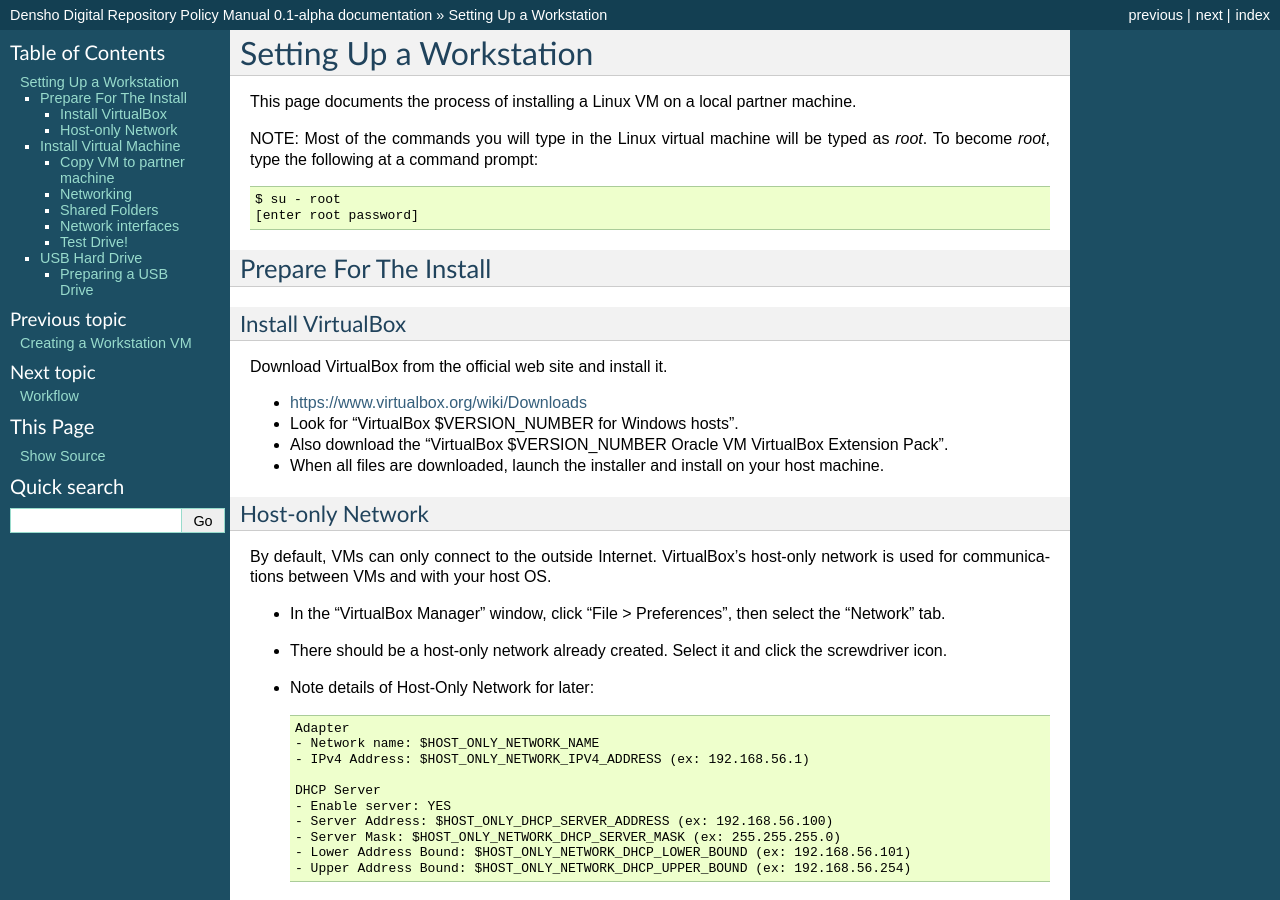
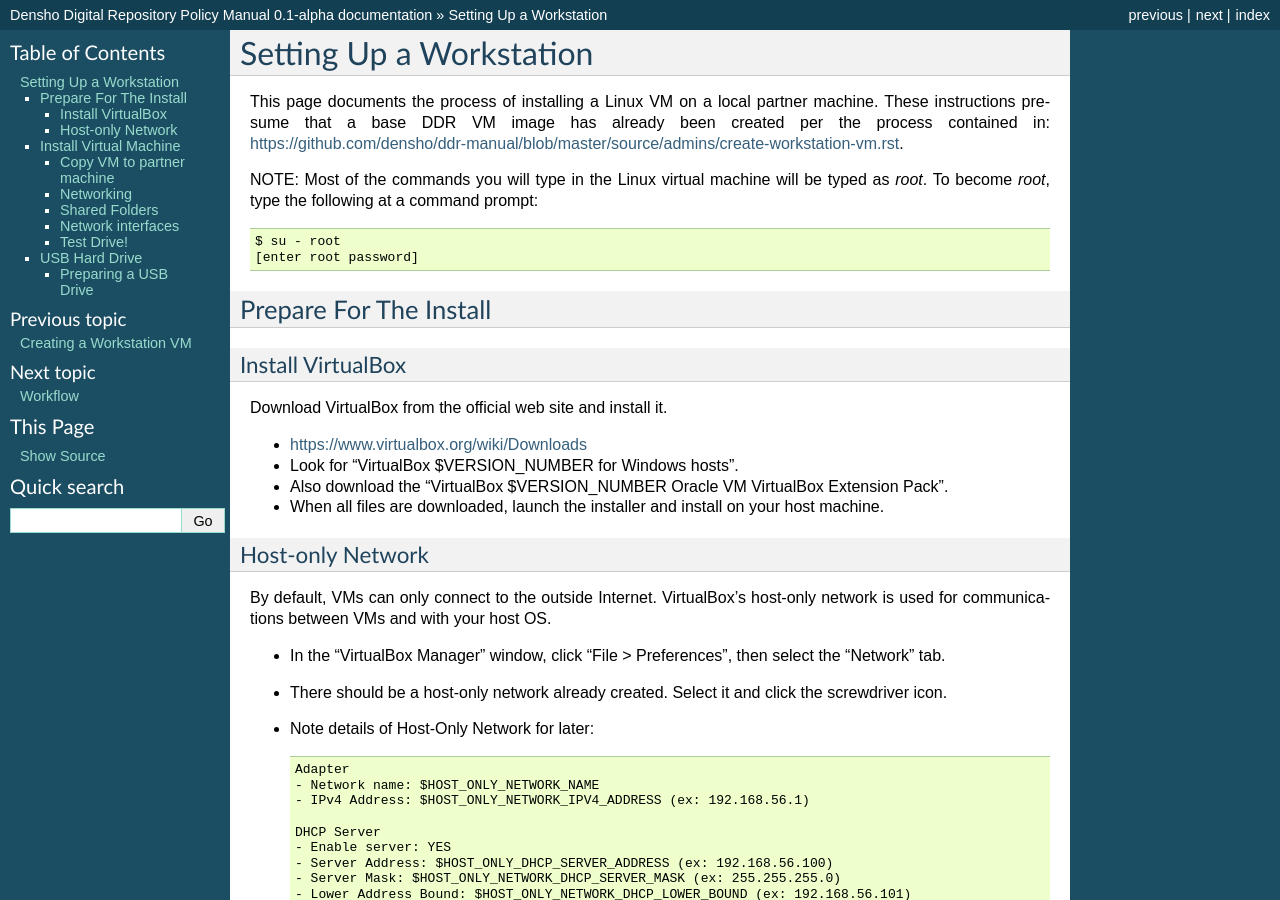
Before and after one commit to denshoproject/ddr-manual, a Sphinx documentation site: the page built from source/admins/setup-workstation.rst, in a window 1280 px wide and 900 px high. Built offline with Sphinx 7.4.7, drawn with Linux system fonts in a browser that asks for light colours; pages that are not in the unit, such as notebooks, are missing from menus.

Commit message:
Update setup-workstation.rst

```diff
--- a/source/admins/setup-workstation.rst
+++ b/source/admins/setup-workstation.rst
@@ -2,7 +2,7 @@
 Setting Up a Workstation
 ========================
 
-This page documents the process of installing a Linux VM on a local partner machine.
+This page documents the process of installing a Linux VM on a local partner machine. These instructions presume that a base DDR VM image has already been created per the process contained in: https://github.com/densho/ddr-manual/blob/master/source/admins/create-workstation-vm.rst.
 
 
 NOTE: Most of the commands you will type in the Linux virtual machine will be typed as `root`.  To become `root`, type the following at a command prompt::
```
